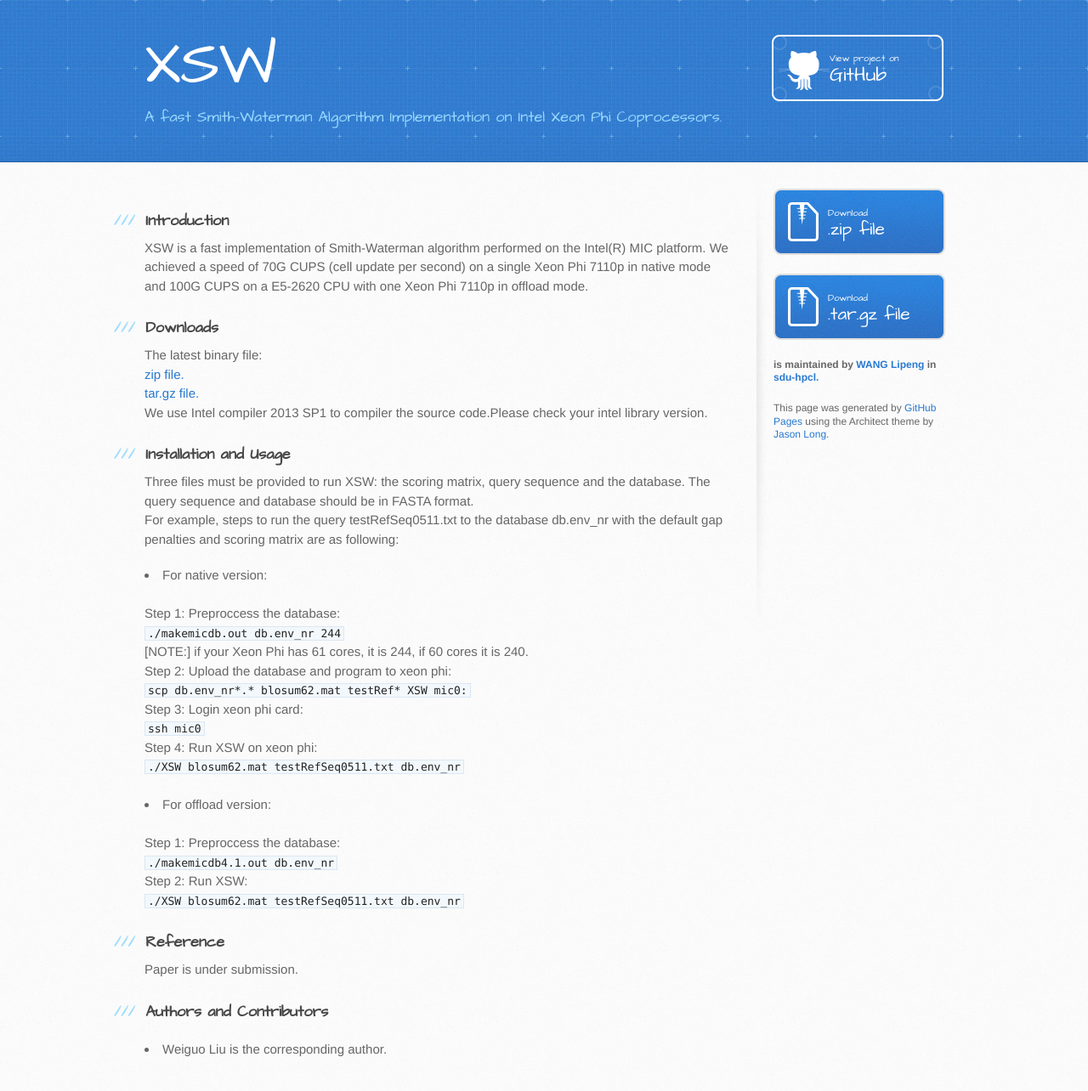
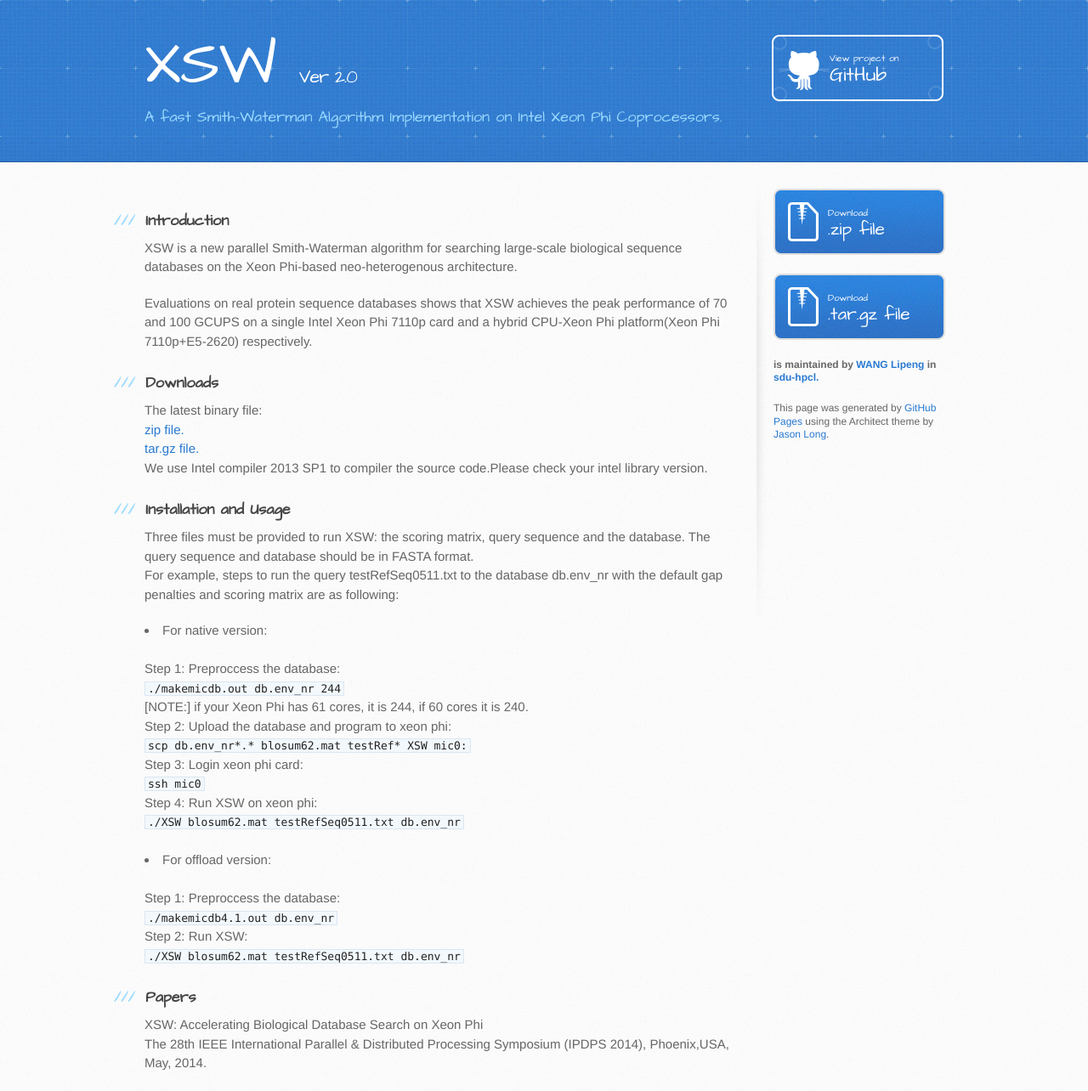
Before and after one commit to sdu-hpcl/XSW, a plain HTML site: page index.html in a window 1280 px wide. Shown: the top 1284 px of the page at 85% size. Drawn offline with Linux system fonts and the light colour scheme.

Commit message:
update to XSW 2.0

```diff
--- a/index.html
+++ b/index.html
@@ -13,13 +13,13 @@
     <script src="//html5shiv.googlecode.com/svn/trunk/html5.js"></script>
     <![endif]-->
 
-    <title>XSW - A fast Smith-Waterman Algorithm Implementation on Intel Xeon Phi Coprocessors.</title>
+    <title>XSW 2.0 - A fast Smith-Waterman Algorithm Implementation on Intel Xeon Phi Coprocessors.</title>
 </head>
 
 <body>
 <header>
     <div class="inner">
-        <h1>XSW</h1>
+        <h1>XSW <em id="version">Ver 2.0</em></h1>
 
         <h2>A fast Smith-Waterman Algorithm Implementation on Intel Xeon Phi Coprocessors.</h2>
         <a href="https://github.com/sdu-hpcl/XSW" class="button">
@@ -35,9 +35,13 @@
                 <a class="anchor"><span
                         class="octicon octicon-link"></span></a>Introduction</h3>
 
-            <p><b>XSW</b> is a fast implementation of Smith-Waterman algorithm performed on the Intel(R) MIC platform.
-                 We achieved a speed of 70G CUPS (cell update per second) on a single Xeon Phi 7110p in native mode and
-                 100G CUPS on a E5-2620 CPU with one Xeon Phi 7110p in offload mode.
+            <p><b>XSW</b> is a new parallel Smith-Waterman algorithm for searching large-scale biological
+                sequence databases on the Xeon Phi-based neo-heterogenous architecture.
+            </p>
+            <p>
+                Evaluations on real protein sequence databases shows that XSW achieves the peak performance of 70 and
+                100 GCUPS on a single Intel Xeon Phi 7110p card and a hybrid CPU-Xeon Phi platform(Xeon Phi 7110p+E5-2620) respectively.
+
             </p>
 
             <h3>
@@ -69,7 +73,7 @@
             <br>
             Step 1: Preproccess the database:
             <br>
-            <code> ./makemicdb.out db.env_nr 244 </code>
+         <code> ./makemicdb.out db.env_nr 244 </code>
             <br>
             [NOTE:] if your Xeon Phi has 61 cores, it is 244, if 60 cores it is 240.
             <br>
@@ -100,16 +104,11 @@
 
             <h3>
                 <a class="anchor"><span
-                        class="octicon octicon-link"></span></a>Reference</h3>
+                        class="octicon octicon-link"></span></a>Papers</h3>
 
-            <p>Paper is under submission.</p>
-
-            <h3>
-                <a class="anchor"><span
-                        class="octicon octicon-link"></span></a>Authors and Contributors</h3>
-
-            <p>
-            <li>Weiguo Liu is the corresponding author.</li><br>
+            <p>XSW: Accelerating Biological Database Search on Xeon Phi<br>
+                The 28th IEEE International Parallel & Distributed Processing Symposium (IPDPS 2014), Phoenix,USA,
+                May, 2014.
             </p>
 
             <h3>
--- a/stylesheets/stylesheet.css
+++ b/stylesheets/stylesheet.css
@@ -78,6 +78,10 @@ header h1 {
   line-height: 1;
   margin-bottom: 0.2em;
   width: 540px;
+}
+
+#version{
+    font-size:30%
 }
 
 header h2 {
```
Also changed, not shown: 1 other file.
